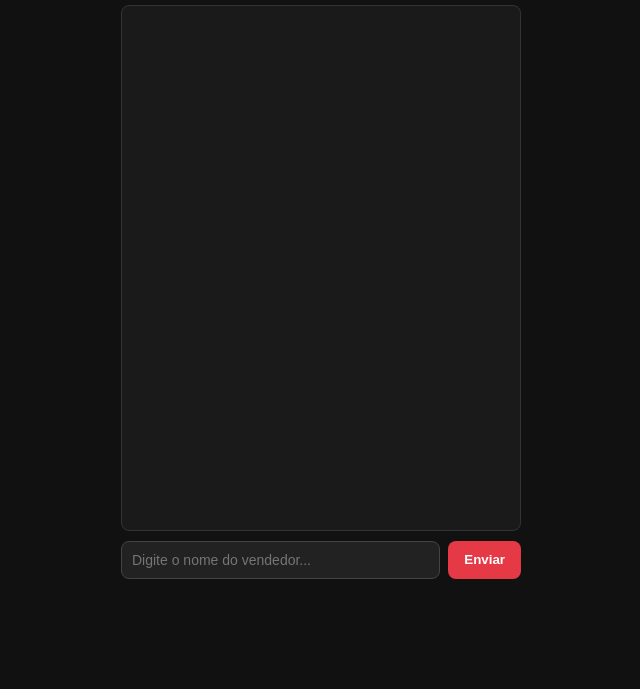
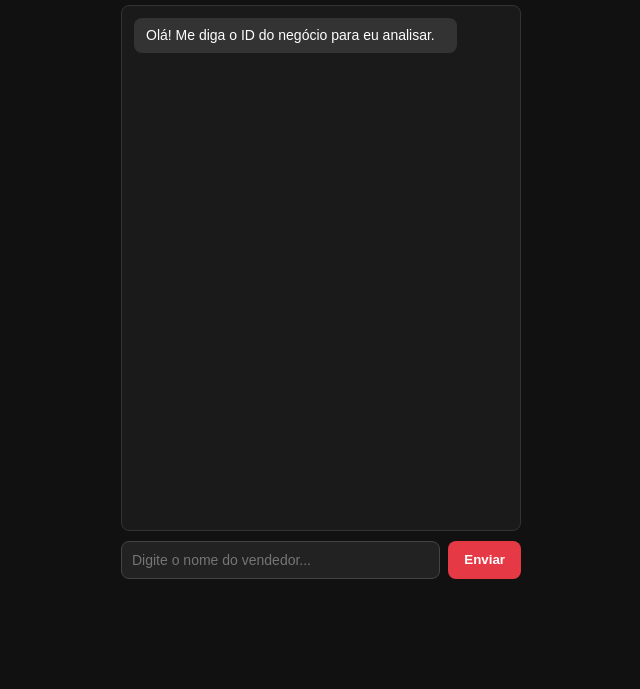
Before and after one commit to Fabrecobrevi/teste, a plain HTML site: page index.html in a window 1280 px wide. Shown: the part 111-800 px from the top of the page, without its empty margins (319-959 px from the left). Drawn offline with Linux system fonts and the light colour scheme.

Commit message:
Update index.html

```diff
--- a/index.html
+++ b/index.html
@@ -66,6 +66,24 @@
       document.getElementById('btn').disabled = false;
       input.focus();
     }
+    document.addEventListener('DOMContentLoaded', () => {
+  const params = new URLSearchParams(window.location.search);
+  const tipo = params.get('tipo');
+  const id = params.get('id');
+
+  let msgInicial = 'Olá! Me diga o ID do negócio para eu analisar.';
+  if (tipo === 'deal' && id) {
+    msgInicial = `Id do negócio: ${id}`;
+    // já manda a mensagem automática para o Vapi
+    document.getElementById('input').value = msgInicial;
+    send(); // chama sua função send() já existente
+  } else {
+    add(msgInicial, 'bot');
+  }
+
+  document.getElementById('input').addEventListener('keypress', e => { if (e.key === 'Enter') send(); });
+});
+
   </script>
 </body>
 </html>
```
